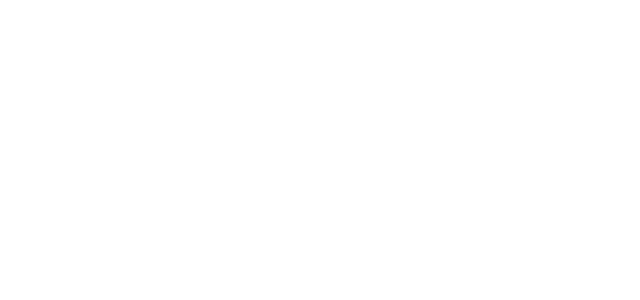
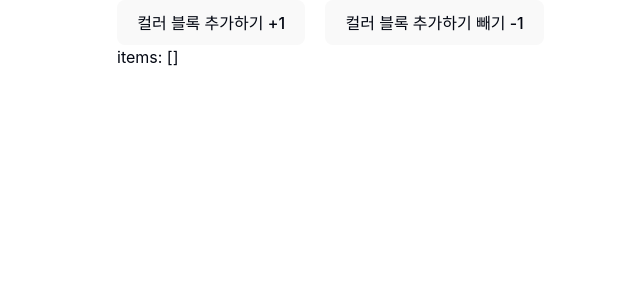
Before and after one commit to Doeunnkimm/react-playground, a React (Vite) app: page / in a window 1280 px wide. Shown: the top 300 px of the page, without its empty margins (523-1163 px from the left). Built offline with nearby package versions, Linux system fonts and the light colour scheme.

Commit message:
재현 코드

```diff
--- a/src/main.tsx
+++ b/src/main.tsx
@@ -4,7 +4,8 @@
 // import { CleanUpFunction } from './clean-up-function/CleanUpFunction';
 // import { VirtualDom } from './virtual-dom/VirtualDom';
 // import { BottomSheetTest } from './bottom-sheet/BottomSheetTest';
-import { SingletonTest } from './singleton/axios-example/Test';
+// import { SingletonTest } from './singleton/axios-example/Test';
+import { SameKeyProp } from './same-key-prop/SameKeyProp';
 // import { UseOverlayExample } from './overlay/useOverlay/UseOverlay';
 // import { FlushSync } from './flushSync/FlushSync';
 // import { SyntheticEvent } from './SyntheticEvent/index.tsx';
@@ -22,6 +23,7 @@
     {/* <CleanUpFunction /> */}
     {/* <VirtualDom /> */}
     {/* <BottomSheetTest /> */}
-    <SingletonTest />
+    {/* <SingletonTest /> */}
+    <SameKeyProp />
   </>
 );
--- /dev/null
+++ b/src/same-key-prop/SameKeyProp.tsx
@@ -0,0 +1,84 @@
+import { ReactElement, useState } from 'react';
+
+type Colors = 'red' | 'blue' | 'green' | 'orange';
+
+export const SameKeyProp = () => {
+  const [items, setItems] = useState<Colors[]>([]);
+
+  return (
+    <div style={{ display: 'flex', width: '100vw', height: '100vh' }}>
+      {/* 캔버스 역할 */}
+      <section style={{ flex: 1 }}>
+        {items.map((color) => (
+          <SwitchCase
+            key={color}
+            value={color}
+            caseBy={{
+              red: (
+                <div style={{ width: '150px', height: '150px', backgroundColor: 'red', color: 'white' }}>
+                  저는 Red인데요, 150px이에요
+                </div>
+              ),
+              blue: (
+                <div style={{ width: '80px', height: '80px', backgroundColor: 'blue', color: 'white' }}>
+                  저는 Blue인데요, 80px이에요
+                </div>
+              ),
+              green: (
+                <div style={{ width: '100px', height: '100px', backgroundColor: 'green' }}>
+                  저는 Green인데요, 100px이에요
+                </div>
+              ),
+              orange: (
+                <div style={{ width: '200px', height: '200px', backgroundColor: 'orange' }}>
+                  저는 Orange인데요, 200px이에요
+                </div>
+              ),
+            }}
+          />
+        ))}
+      </section>
+
+      {/* 패널 역할 */}
+      <section style={{ display: 'flex', flexDirection: 'column', flex: 1 }}>
+        <div style={{ display: 'flex', gap: '20px' }}>
+          <button onClick={() => setItems((prev) => [...prev, 'red'])}>컬러 블록 추가하기 +1</button>
+          <button onClick={() => setItems((prev) => prev.slice(0, -1))}>컬러 블록 추가하기 빼기 -1</button>
+        </div>
+
+        <div>{`items: [${items.join(', ')}]`}</div>
+
+        <div style={{ display: 'flex', flexDirection: 'column', gap: '10px', marginTop: '20px' }}>
+          {items.map((_, index) => (
+            <select
+              key={index}
+              name={`${index + 1}번째 컬러 선택`}
+              value={items[index]}
+              onChange={(e) => {
+                const selectedColor = e.target.value as Colors;
+                setItems((prev) => prev.map((color, i) => (i === index ? selectedColor : color)));
+              }}
+              style={{ border: '1px solid grey', padding: '8px', borderRadius: '8px', width: '200px' }}>
+              <option value='red'>red</option>
+              <option value='blue'>blue</option>
+              <option value='green'>green</option>
+              <option value='orange'>orange</option>
+            </select>
+          ))}
+        </div>
+      </section>
+    </div>
+  );
+};
+
+interface SwitchCaseProps<T extends string | number> {
+  caseBy: Partial<Record<T, ReactElement | null>>;
+  value: T;
+  defaultComponent?: ReactElement | null;
+}
+const SwitchCase = <T extends string | number>({ value, caseBy, defaultComponent }: SwitchCaseProps<T>) => {
+  if (value == null) {
+    return defaultComponent;
+  }
+  return caseBy[value] ?? defaultComponent;
+};
```
